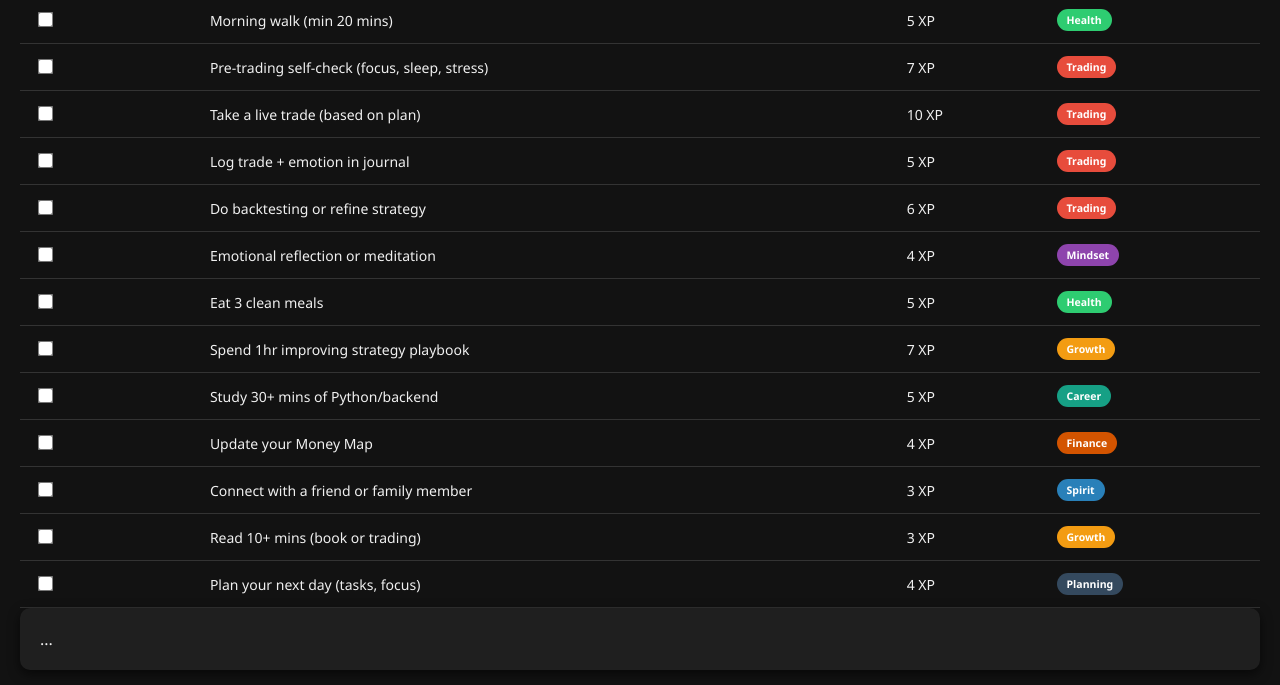
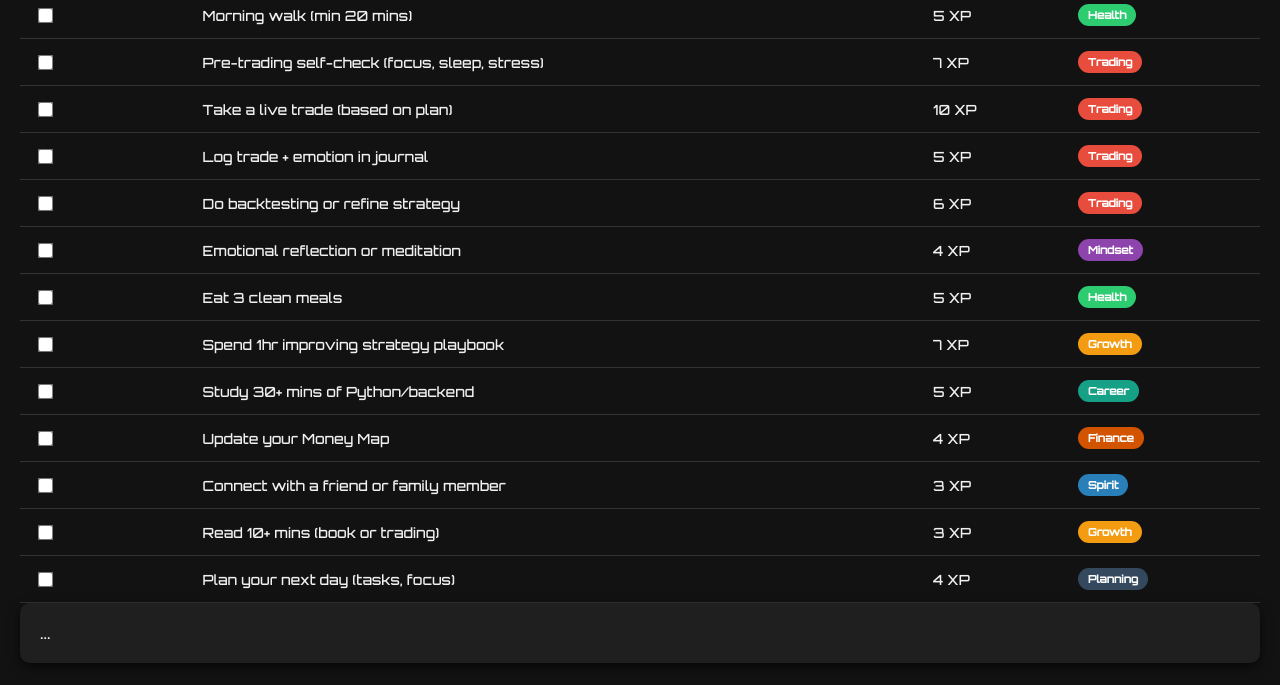
Before and after one commit to RKM15-lab/Habit, a plain HTML site: page index.html in a window 1280 px wide. Shown: the part 141-826 px from the top of the page. Drawn offline with Linux system fonts and the light colour scheme.

Commit message:
Update index.html

```diff
--- a/index.html
+++ b/index.html
@@ -24,7 +24,7 @@
   }
 
   body {
-    font-family: 'Segoe UI', Tahoma, Geneva, Verdana, sans-serif;
+    font-family: 'Orbitron', sans-serif;
     background-color: var(--bg-color);
     color: var(--text-color);
     margin: 0;
```
